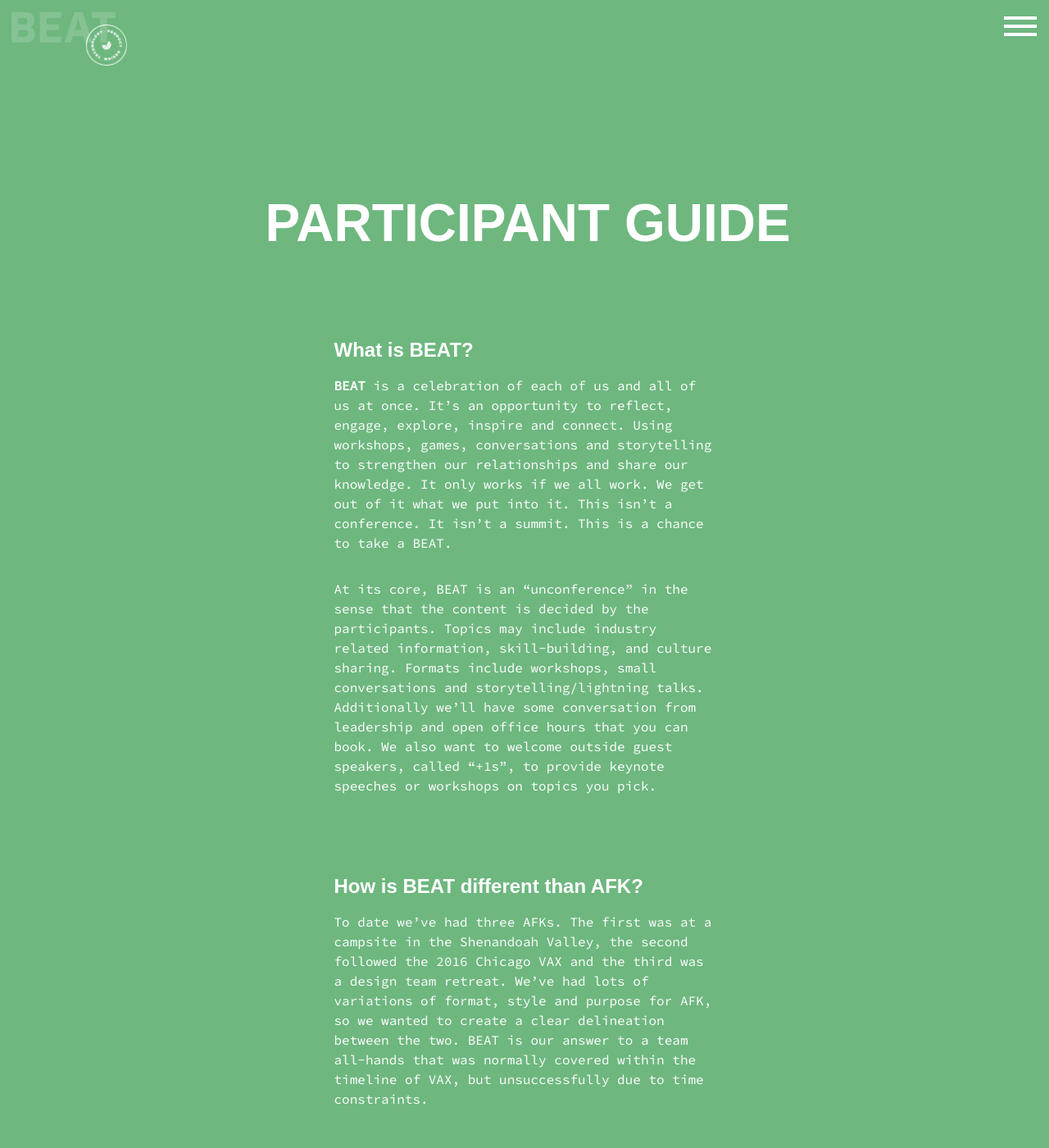
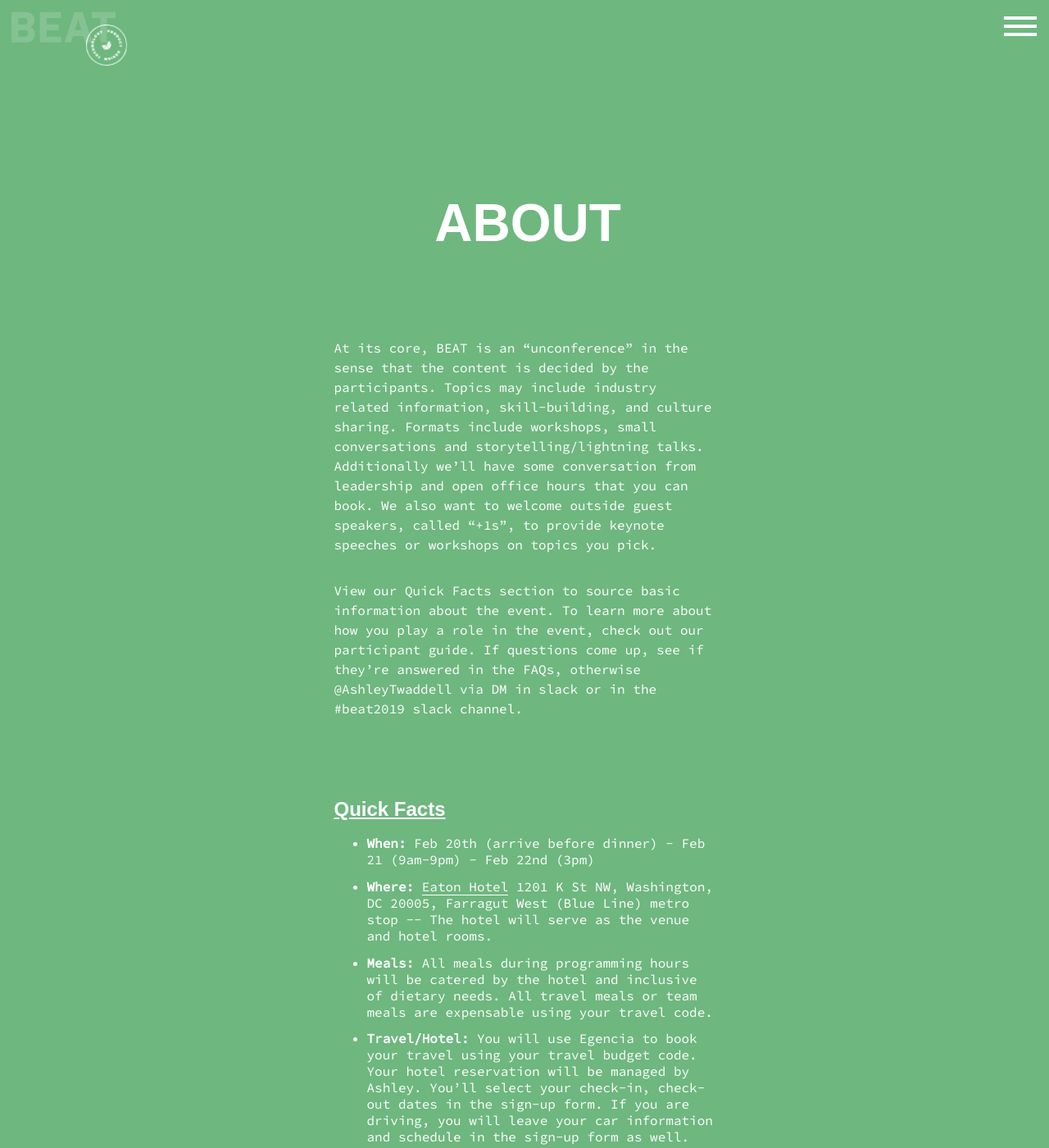
Before and after one commit to voxmedia/beat, a Jekyll site: the page built from _posts/2017-10-02-about.markdown, in a window 1280 px wide and 1400 px high. Shown: the whole window at 82% size. Built offline with Jekyll 4.4.1, drawn with Linux system fonts in a browser that asks for light colours; some of the changed text lies outside the part shown.

Commit message:
adding a ton of new things, mostly content and some new pages

```diff
--- a/_includes/header.html
+++ b/_includes/header.html
@@ -22,9 +22,7 @@
         {% for post in site.posts reversed %}
           <a class="" href="{{ post.url | escape }}">{{ post.title | escape }}</a>
         {% endfor %}
-        <a class="" href="https://trello.com/b/FIvvcEd4/beat-curation-board" target="_blank">Submit an Idea</a>
-        <a class="" href="#" target="_blank">Sign Up</a>
-        <a class="" href="#" target="_blank">Book Hotel</a>
+        <a class="" href="https://voxproduct.typeform.com/to/HYilPS" target="_blank">Sign Up</a>
       </div>
     </nav>
     {% endif %}
--- a/_includes/part.html
+++ b/_includes/part.html
@@ -1,51 +1,90 @@
 <div class="participant" id="part">
-
-  <h2>What is BEAT?</h2>
-  <p><strong>BEAT</strong> is a celebration of each of us and all of us at once. It’s an opportunity to reflect, engage, explore, inspire and connect. Using workshops, games, conversations and storytelling to strengthen our relationships and share our knowledge. It only works if we all work. We get out of it what we put into it. This isn’t a conference. It isn’t a summit. This is a chance to take a BEAT.</p>
 
   <p>At its core, BEAT is an “unconference” in the sense that the content is decided by the participants. Topics may include industry related information, skill-building, and culture sharing. Formats include workshops, small conversations and storytelling/lightning talks. Additionally we’ll have some conversation from leadership and open office hours that you can book. We also want to welcome outside guest speakers, called “+1s”, to provide keynote speeches or workshops on topics you pick.</p>
 
-  <break></break>
-
-  <h2>How is BEAT different than AFK?</h2>
-  <p>To date we’ve had three AFKs. The first was at a campsite in the Shenandoah Valley, the second followed the 2016 Chicago VAX and the third was a design team retreat. We’ve had lots of variations of format, style and purpose for AFK, so we wanted to create a clear delineation between the two. BEAT is our answer to a team all-hands that was normally covered within the timeline of VAX, but unsuccessfully due to time constraints.</p>
+  <p>View our Quick Facts section to source basic information about the event. To learn more about how you play a role in the event, check out our participant guide. If questions come up, see if they’re answered in the FAQs, otherwise @AshleyTwaddell via DM in slack or in the #beat2019 slack channel.</p>
 
   <break></break>
 
-  <h2>Do I have to use ProDev to attend BEAT?</h2>
-  <p>No, Vox Media is covering the costs for BEAT and we’re extremely grateful they’ve allowed us to do this.</p>
+  <h2 class="ul">Quick Facts</h2>
+  <p>
+  <ul>
+    <li><b>When:</b> Feb 20th (arrive before dinner) - Feb 21 (9am-9pm) - Feb 22nd (3pm)</li>
+    <li><b>Where:</b> <a href="https://www.eatonworkshop.com/hotel/dc">Eaton Hotel</a> 1201 K St NW, Washington, DC 20005, Farragut West (Blue Line) metro stop -- The hotel will serve as the venue and hotel rooms.</li>
+    <li><b>Meals:</b> All meals during programming hours will be catered by the hotel and inclusive of dietary needs. All travel meals or team meals are expensable using your travel code.</li>
+    <li><b>Travel/Hotel:</b> You will use Egencia to book your travel using your travel budget code. Your hotel reservation will be managed by Ashley. You’ll select your check-in, check-out dates in the sign-up form. If you are driving, you will leave your car information and schedule in the sign-up form as well. </li>
+    <li><b>Budget codes:</b>
+      <ul>
+        <li>Please use your travel code for all travel related expenses: transit, meals, luggage</li>
+        <li>Please use <b>PRO710</b> for approved expenses related to supply needs for workshops.</li>
+        <li>Your travel code is as follows:
+          <ul>
+            <li>Product team (PMs, QA, Community, etc.): <b>PRO700</b></li>
+            <li>Engineering: <b>TCH700</b></li>
+            <li>Brand Design: <b>DSN700</b></li>
+            <li>Revenue Design: <b>RDS700</b></li>
+            <li>IT: <b>CIT700</b></li>
+          </ul>
+        </li>
+      </ul>
+    </li>
+  </ul>
+  </p>
 
   <break></break>
 
-  <h2>This is a “Vox Product” event but I’m embedded into another team; can I still attend?</h2>
-  <p>Yes, all product, design and technology team members may attend. If you have questions about someone’s participation, reach out directly to Ashley to ask.</p>
+  <h2 class="ul">Participant Guide</h2>
+  <p>BEAT is all about bringing your whole-self to connect with and learn from your peers and partners. It’s a great opportunity to meet teammates face-to-face and introduce yourself and what you do to people you’ve never met.</p>
+
+  <p>BEAT is also a great opportunity to practice your presentation and workshop facilitation skills. Sharing knowledge is an important skill no matter what team you’re on or what you’re role is and preparing a talk, workshop or activity is a great way to hone that skill in a very welcoming space! You can even sign up to co-host something!</p>
+
+  <p>Even if you don’t present, we hope that you show up in an engaged way at BEAT. We want you to play full out, voice your opinions, ask for help as you’re learning something and offer help to anyone that needs it. We’ve intentionally designed an environment for learning and sharing that is: open-minded, respectful, inclusive and ideal for trying and experience new things. If you’re slightly uncomfortable, but still willing, we’ll know we’ve planned this right.</p>
+
+  <p>Practically speaking, to participate in BEAT you’ll need to complete the items on the high-level planning schedule listed below. Even if you don’t plan to submit an idea, please vote on submissions or offer up topics on the Guided Conversations/+1s list or Backboard list. When it comes time for the event, it follows a “choose your own adventure” format; you’ll head to whatever session is of interest to you at that time. You can either follow a specific track e.g. a designer attending all design presentations OR you can mix and match; go to some skillshares, some non-work related workshops or attend a program outside your discipline to learn more about it. The choice is yours!</p>
+
+  <h2>High-Level Planning Schedule</h2>
+  <p>
+    <ol>
+      <li>Register for BEAT by Friday January 18th.</li>
+      <li>Submit your workshop or talk ideas by Thurs. Jan. 31</li>
+      <li>Accepted proposals will be announced Monday Feb. 4th. (Notified via email)</li>
+      <li>Book your travel by Friday Feb. 8th</li>
+      <li>Join the BEAT slack rooms: <b>#beat-2019</b>, <b>#beat-announce</b>, <b>#beat-social</b></li>
+    </ol>
+  </p>
+
+  <h2>Communications up to and during the event</h2>
+  <p>Major communication announcements will be sent via email to the pdt email listserv and cross-posted in the #beat-announce slack channel. During the event, #beat-announce will be the main communication channel for any all-participant notifications and organizing information. Two other slack channels will be used during the event:</p>
+  <p>
+    <ul>
+      <li><b>#beat-2019</b>: primary chit chat channel</li>
+      <li><b>#beat-social</b>: to plan anything self-organized outside of BEAT programming</li>
+    </ul>
+  </p>
 
   <break></break>
 
-  <h2>Will there be space for me to take a break and recharge?</h2>
-  <p>Yes, there will be designated quiet areas as well as lengthier break times. Additionally, if you wish to take a longer break from programming, you may do so.</p>
+  <h2 class="ul">FAQs</h2>
+  <h2>Is BEAT mandatory?</h2>
+  <p>While BEAT is not mandatory, it is highly encouraged. Trust us, the FOMO will be real, so we hope you’ll plan to join us!</p>
 
-  <break></break>
+  <h2>Who comes to BEAT?</h2>
+  <p>All members of the product, design and technology groups are invited to BEAT in addition to some operations team folks who work closely with Chorus. If you have questions about someone’s participation, reach out directly to Ashley to ask.</p>
 
-  <h2>Is BEAT mandatory?</h2>
-  <p>While BEAT is not mandatory, it is highly encouraged. Trust us, the FOMO will be real, so we hope you’ll plan to join us.</p>
+  <h2>What type of workshops or talks are given at BEAT?</h2>
+  <p>We encourage diverse programming! Since BEAT is set up to be a “choose your own adventure” style conference, we like to mix up the workshop and talk topics. We like to see deep work topics, beginner and advanced skills programming, interdisciplinary round-table conversations, and programs beyond work related topics. Check out last year’s schedule <a href="https://docs.google.com/document/d/1TXB71Np0bz-jvE77M0yh2imO6VLsxYNCpMyF6IeOERY/edit">here</a>.</p>
 
-  <break></break>
+  <h2>If I’m based in the DC area, do I have to stay at the hotel?</h2>
+  <p>Nope! Please feel free to commute to and from the hotel as if it’s a day conference. We can cover a taxi ride home should you decide to stay late for the team dinner on Thursday.</p>
 
-  <h2>Do you cover childcare costs during the event?</h2>
-  <p>Unfortunately no. We are not at the scale to be able to cover childcare costs for any work or team related events. I hope with enough advanced planning you are able to find coverage and join us!</p>
-
-  <break></break>
+  <h2>Do I have to “contribute” to BEAT? What if I don’t have anything to share or get anxiety speaking to large groups?</h2>
+  <p>Whether you believe us or not, you definitely have something to contribute or you wouldn’t be here! Everyone on our team has unique talents and interests or things that you’re learning more about and want to share! We won’t have time to hear from everyone, however, we encourage you to at least apply. Additionally, if you’re a little shy, you could also propose a post-dinner activity like a board game you love. Even if you don’t host something, attitude is everything; plan to come as an active and engaged participant in whatever way that means for you!</p>
 
   <h2>Will the content be recorded?</h2>
-  <p>We will not be recording the presentations, but we can combine the presentation decks and any other resources hosts would like to provide at the end in an archived folder.</p>
+  <p>I can’t guarantee that all content will be recorded. We don’t currently have the means to set up recording in every breakout space due to cost and resource constraints. We will, however, keep an archive folder of presentations and notes.</p>
 
-  <break></break>
-
-  <h2>Do I have to “contribute” to BEAT? What if I don’t have anything to share or get anxiety speaking to large groups?</h2>
-  <p>Whether you believe us or not, you definitely have something to contribute or you wouldn’t be here! Everyone on our team has unique talents and interests or things that you’re learning more about and want to share! We won’t have time to hear from everyone, however, we encourage you to at least apply. Additionally, if you’re a little shy, you could also propose a post-dinner activity like a board game you love. Even if you don’t host something, attitude is everything; plan to come as an active and engaged participant!</p>
-
-  <p><a href="https://docs.google.com/document/d/1cQQ467zCs549MMVEEhFT0T9xTx4KJWNwFjOqFTK8N-8" target="_blank">Here are some examples of what you might be able to host.</a></p>
+  <h2>Are there breaks at BEAT?</h2>
+  <p>Yes. We have a few breaks scattered throughout each day’s programming to help balance the amount of programming offered</p>
 
   <break></break>
 
--- a/_posts/2017-10-02-about.markdown
+++ b/_posts/2017-10-02-about.markdown
@@ -8,7 +8,7 @@
 <break></break>
 
 <div class="section">
-  <span class="heading-links" id="participant" href="#">Participant Guide</span>
+  <span class="heading-links" id="participant" href="#">About</span>
 </div>
 
 <section class="c-post--list">
--- a/_posts/2017-10-02-sign_up.markdown
+++ b/_posts/2017-10-02-sign_up.markdown
@@ -2,6 +2,7 @@
 title: register
 date: 2017-10-03 12:00:00
 layout: page
+published: false
 ---
 
 <div style="height: 10vw;"></div>
--- /dev/null
+++ b/_posts/2017-10-06-submit-an-idea.markdown
@@ -0,0 +1,47 @@
+---
+title: Submit an idea
+date: 2017-10-06 12:00:00
+layout: page
+---
+
+<div style="height: 10vw;"></div>
+
+<break></break>
+
+<div class="section">
+  <span class="heading-links" id="participant" href="#">Submit an Idea</span>
+</div>
+
+<section class="c-post--list">
+  <p>Ideas submissions are due Thursday 1/31 and you’ll receive an email letting you know if your idea was accepted by Monday 2/4.</p>
+
+  <p>To access the Trello Board, click <a href="https://trello.com/invite/b/OrOxXDIx/896dd492378444b9b606ad2133494262/beat-2019-planning-board">here</a>.
+    <ul>
+      <li>You may need to hit “join board” in order to edit it.</li>
+      <li>If you need access to Trello, please dm Ashley Twaddell.</li>
+    </ul>
+  </p>
+
+  <h2>How to submit an idea</h2>
+  <p>The Trello planning board is divided into multiple lists. Each list is a different format of content. Their definitions are as follows:</p>
+
+  <p>
+  <ul>
+    <li><b>Workshops:</b> </li>
+    <li><b>Lightning talks:</b> </li>
+    <li><b>Guided conversations:</b> </li>
+    <li><b>+1s:</b> </li>
+    <li><b>Activities:</b> </li>
+    <li><b>Backboard:</b> </li>
+  </ul>
+  </p>
+
+  <p>One other feature that  I’ve added to the board this year is the ability to up-vote. If you like someone’s idea, instead of adding yourself to the card like we did last year, simply  give it a vote. This will help me see where interest lies across our programs.</p>
+
+  <h2>How is the final schedule chosen?</h2>
+
+  <p>After the cut off date for idea submission ends, Ashley goes into the board and categorizes all the information. She looks at the subject matter of the idea, who the audience is, the length of the program, who is running it and what the outcomes will be. Now she’ll also be able to see how much interest there is with the voting tool. At the end, her goal is to organize a well-rounded event that offers a lot of diverse and valuable programming. She also carefully looks at how the sessions fit together -- e.g. don’t run all of the engineering topics in one session. At the very end she drops it all into a black hat and taps it with a black wand and ABRACADABRA...BEAT is born!</p>
+
+  <p>If you  have any questions about  your ideas or need help shaping them, reach out to Ashley directly or feel free to use the #beat-2019 slack channel to get feedback.</p>
+
+</section>
--- a/_sass/components/c-post.scss
+++ b/_sass/components/c-post.scss
@@ -69,13 +69,17 @@
   ul,ol {
     max-width: $line-width;
     color: $white-main;
-    margin: 0vw auto 2rem;
+    margin: 1vw auto 2rem;
     li {
       p {
         margin: 0vw auto 1rem;
       }
     }
   }
+}
+
+h2.ul {
+  text-decoration: underline;
 }
 
 .c-post {
```
Also changed, not shown: _posts/2017-10-06-curate.markdown (deleted, +0 -10 lines), index.md (+2 -4 lines), 8 other files.
